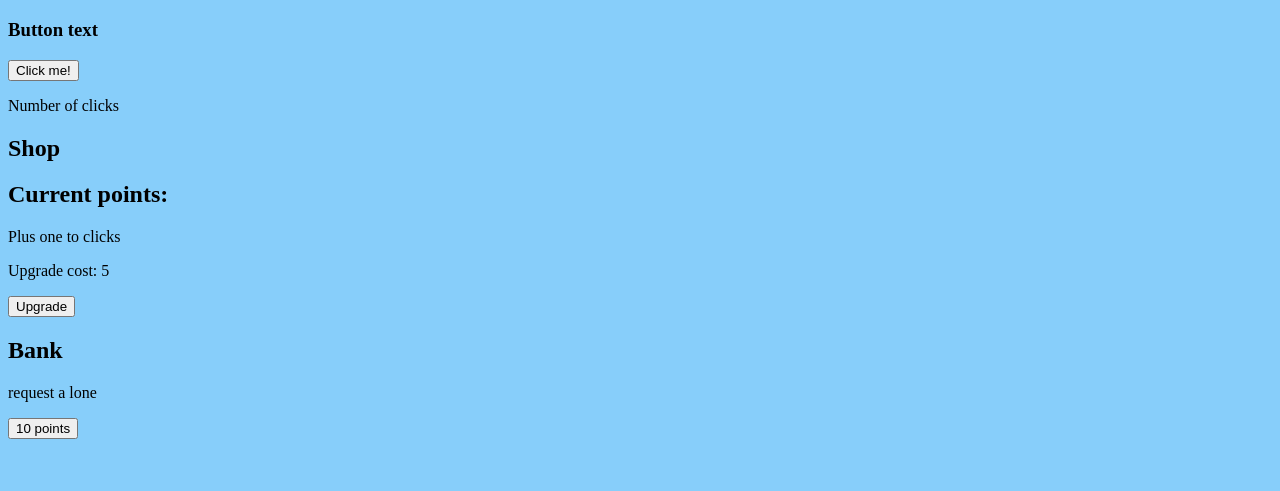
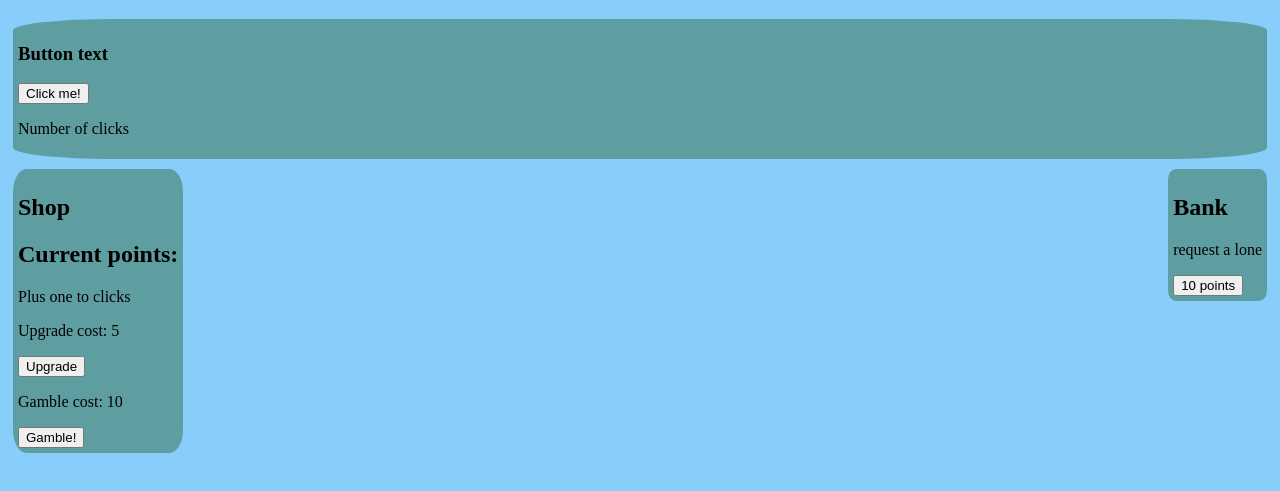
Before and after one commit to xavierb117/SDEV355-Game, a plain HTML site: page index.html in a window 1280 px wide. Shown: the part 61-552 px from the top of the page. Drawn offline with Linux system fonts and the light colour scheme.

Commit message:
gambling

```diff
--- a/index.html
+++ b/index.html
@@ -16,13 +16,15 @@
         <p id = "totalClicks">Number of clicks</p>
     </div>
 
-    <div>
+    <div id="shop">
         <h2>Shop</h2>
         <h2>Current points: </h2>
         <p id = "money"></p>
         <p>Plus one to clicks</p>
         <p>Upgrade cost: 5</p>
         <button type = "button" id = "upgrade">Upgrade</button>
+        <p>Gamble cost: 10</p>
+        <button type = "button" id = "gamble">Gamble!</button>
     </div>
 
     <div id="bank">
--- a/script.js
+++ b/script.js
@@ -23,6 +23,19 @@ shopButton.addEventListener('click', () => {
     money.innerHTML = `${clickPoints}`
 })
 
+const gambleButton = document.getElementById('gamble')
+gambleButton.addEventListener('click', () => {
+    if (clickPoints >= 10) {
+        clickPoints -= 10
+        let lose = 0;
+        let even = 1;
+        let win = 2;
+        let getRich = 3;
+        clickPoints += Math.floor(Math.random() * 50) -15
+    }
+    money.innerHTML = `${clickPoints}`
+})
+
 const loanButton = document.getElementById('loanButton')
 loanButton.addEventListener('click', () =>{
     clickPoints += 10
--- a/styles.css
+++ b/styles.css
@@ -1,3 +1,19 @@
 body {
     background-color: lightskyblue;
 }
+
+div{
+    background-color: cadetblue;
+    padding: 5px;
+    border: 1.5px blue;
+    border-radius: 8%;
+    margin: 5px;
+}
+
+#shop{
+    float:left;
+}
+
+#bank{
+    float: right;
+}
```
